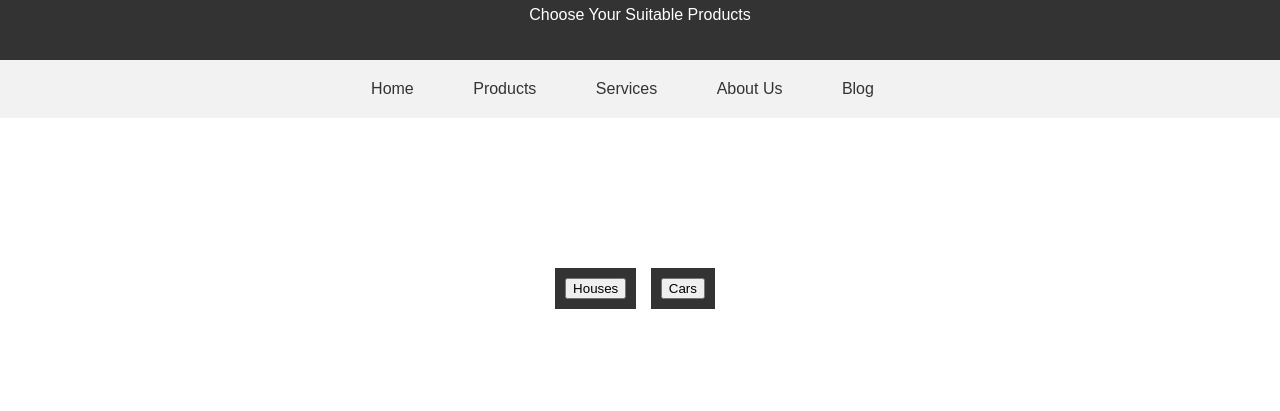
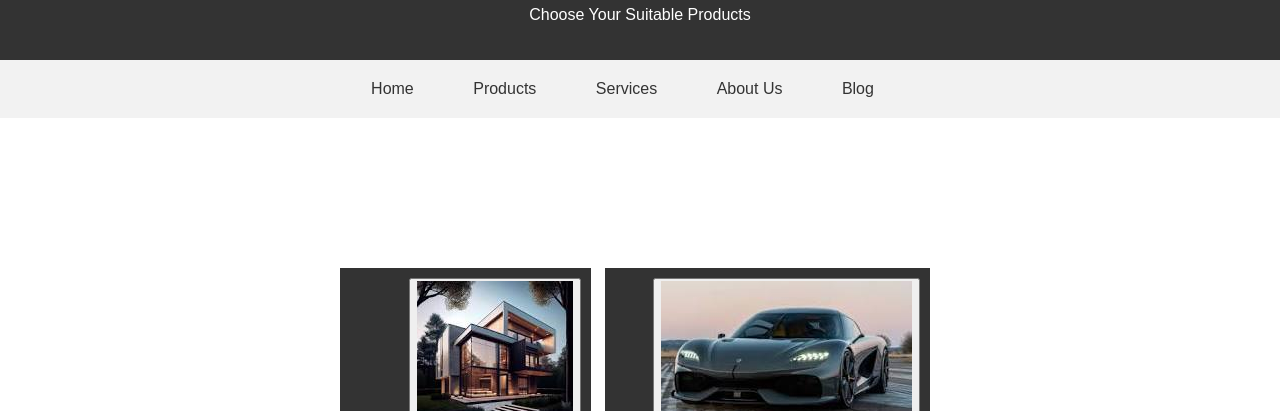
Before and after one commit to gizegebeya/Gize-Gebeya-Cars, a plain HTML site: page Products.html in a window 1280 px wide. Shown: the part 210-621 px from the top of the page. Drawn offline with Linux system fonts and the light colour scheme.

Commit message:
Update Products.html

```diff
--- a/Products.html
+++ b/Products.html
@@ -144,13 +144,17 @@
 
   <section>
     <div class="button-group">
-      <a href="https://gizegebeya.github.io/Gize-Gebeya-Houses/">
-        <button>Houses</button>
+     Houses
+       <a href="https://gizegebeya.github.io/Gize-Gebeya-Houses/">
+        <button><img src="LUXURY HOUSE.jpg" >
+          <a href="https://gizegebeya.github.io/Gize-Gebeya-Houses/"></button>
       </a>
     </div>
     <div class="button-group1">
+      Cars
       <a href="https://gizegebeya.github.io/Gize-Gebeya-Cars/">
-        <button>Cars</button>
+        <button><img src="LUXURY CAR.jpg">
+          <a href="https://gizegebeya.github.io/Gize-Gebeya-Cars/"></button>
       </a>
     </div>
   </section>
```
